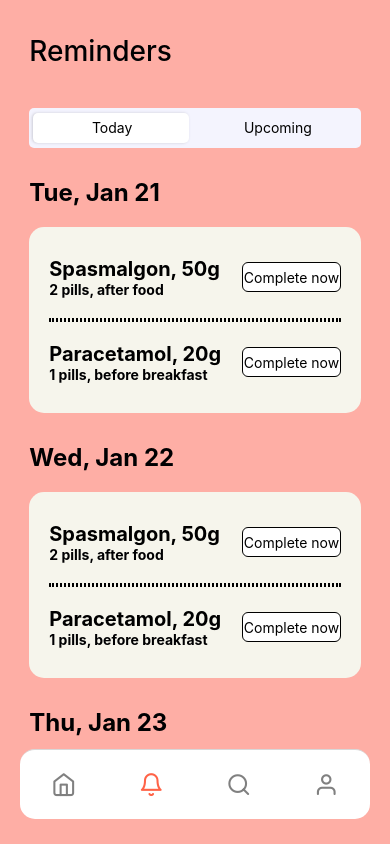
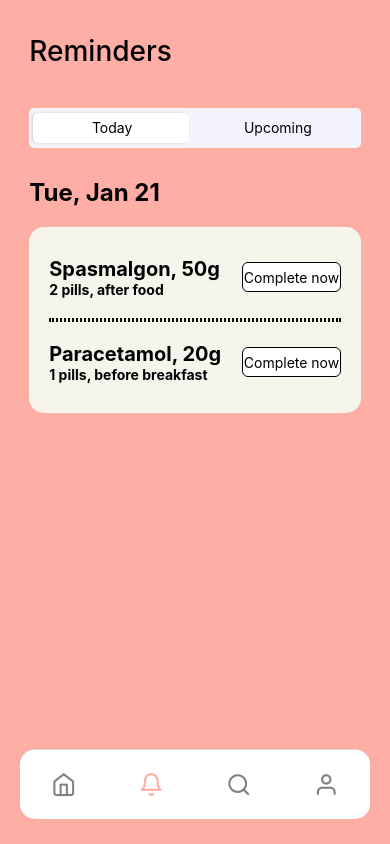
Before and after one commit to intromisan/PillMory, a React Native app: screen /Reminders in a window 390 px wide. Built offline with nearby package versions, Linux system fonts and the light colour scheme.

Commit message:
added "today" and "upcoming" states to reminders screen

```diff
--- a/src/Navigation/NavigationTabs.tsx
+++ b/src/Navigation/NavigationTabs.tsx
@@ -6,14 +6,14 @@ import HomeScreen from "../screens/HomeScreen";
 import RemindersScreen from "../screens/RemindersScreen";
 import DiscoverScreen from "../screens/DiscoverScreen";
 import AccountScreen from "../screens/AccountScreen";
-import LoginScreen from "../screens/LoginScreen";
+import { COLORS } from "../constants";
 
 const Tab = createBottomTabNavigator();
 
 const NavigationTabs = () => {
   return (
     <Tab.Navigator
-      initialRouteName="Reminders"
+      initialRouteName="Home"
       screenOptions={({ route }) => ({
         tabBarShowLabel: false,
         headerShown: false,
@@ -43,7 +43,7 @@ const NavigationTabs = () => {
 
           return <Feather name={iconName} size={size} color={color} />;
         },
-        tabBarActiveTintColor: "tomato",
+        tabBarActiveTintColor: COLORS.secondary,
         tabBarInactiveTintColor: "gray",
       })}
     >
--- /dev/null
+++ b/src/components/RemindersScreen/DayComponent.tsx
@@ -0,0 +1,52 @@
+import { StyleSheet, Text, TouchableOpacity, View } from "react-native";
+import React, { FC } from "react";
+import { COLORS } from "../../constants";
+
+interface DayComponentProps {
+  id: string;
+  name: string;
+  dose: string;
+}
+
+const DayComponent: FC<DayComponentProps> = ({ id, name, dose }) => {
+  return (
+    <View style={styles.medicationContainer} key={id}>
+      <View style={styles.medicationInfo}>
+        <Text style={styles.medicationTitle}>{name}</Text>
+        <Text style={styles.medicationDose}>{dose}</Text>
+      </View>
+      <TouchableOpacity style={styles.completeButton}>
+        <Text>Complete now</Text>
+      </TouchableOpacity>
+    </View>
+  );
+};
+
+export default DayComponent;
+
+const styles = StyleSheet.create({
+  medicationContainer: {
+    flexDirection: "row",
+    alignItems: "center",
+  },
+  medicationInfo: {
+    flex: 2,
+  },
+  medicationTitle: {
+    fontSize: 20,
+    fontWeight: "700",
+  },
+  medicationDose: {
+    fontWeight: "700",
+    color: COLORS.textDark,
+  },
+  completeButton: {
+    flex: 1,
+    borderWidth: 1,
+    borderRadius: 6,
+    alignItems: "center",
+    justifyContent: "center",
+    height: 30,
+    backgroundColor: COLORS.white,
+  },
+});
--- a/src/components/RemindersScreen/DayList.tsx
+++ b/src/components/RemindersScreen/DayList.tsx
@@ -10,6 +10,7 @@ import React from "react";
 import { Medication } from "../../types/interfaces";
 import { Dimensions } from "react-native";
 import { COLORS } from "../../constants";
+import DayComponent from "./DayComponent";
 
 const { width } = Dimensions.get("window");
 
@@ -25,18 +26,8 @@ const DayList: FC<DayListProps> = ({ date, medicationList }) => {
       <View style={styles.listContainer}>
         <FlatList
           data={medicationList}
-          renderItem={({ item, index }) => {
-            return (
-              <View style={styles.medicationContainer} key={item.id}>
-                <View style={styles.medicationInfo}>
-                  <Text style={styles.medicationTitle}>{item.name}</Text>
-                  <Text style={styles.medicationDose}>{item.dose}</Text>
-                </View>
-                <TouchableOpacity style={styles.completeButton}>
-                  <Text>Complete now</Text>
-                </TouchableOpacity>
-              </View>
-            );
+          renderItem={({ item }) => {
+            return <DayComponent {...item} />;
           }}
           ItemSeparatorComponent={() => <View style={styles.separator} />}
         />
@@ -71,28 +62,4 @@ const styles = StyleSheet.create({
     borderRadius: 1,
     marginVertical: 20,
   },
-  medicationContainer: {
-    flexDirection: "row",
-    alignItems: "center",
-  },
-  medicationInfo: {
-    flex: 2,
-  },
-  medicationTitle: {
-    fontSize: 20,
-    fontWeight: "700",
-  },
-  medicationDose: {
-    fontWeight: "700",
-    color: COLORS.textDark,
-  },
-  completeButton: {
-    flex: 1,
-    borderWidth: 1,
-    borderRadius: 6,
-    alignItems: "center",
-    justifyContent: "center",
-    height: 30,
-    backgroundColor: COLORS.white,
-  },
 });
--- a/src/components/RemindersScreen/ScreenNavigator.tsx
+++ b/src/components/RemindersScreen/ScreenNavigator.tsx
@@ -1,20 +1,44 @@
-import { StyleSheet, Text, View } from "react-native";
+import { StyleSheet, Text, TouchableWithoutFeedback, View } from "react-native";
 import React from "react";
 import { COLORS } from "../../constants";
 import { Dimensions } from "react-native";
+import { useAppDispatch, useAppSelector } from "../../hooks";
+import { onScreenStateChange } from "../../redux/slices/reminders";
 
 const { width, height } = Dimensions.get("window");
 
 const ScreenNavigator = () => {
+  const screenState = useAppSelector((state) => state.reminders.screenState);
+  const dispatch = useAppDispatch();
+
+  const activeBlockClasses = [
+    styles.activeBlock,
+    screenState === "today"
+      ? styles.activeBlockToday
+      : styles.activeBlockUpcoming,
+  ];
+
+  const screenStateChangeHandler = (state: "today" | "upcoming") => {
+    dispatch(onScreenStateChange(state));
+  };
+
   return (
     <View style={styles.screenNavigator}>
+      <TouchableWithoutFeedback
+        onPress={() => screenStateChangeHandler("today")}
+      >
         <View style={styles.screenNavigatorItem}>
           <Text>Today</Text>
         </View>
+      </TouchableWithoutFeedback>
+      <TouchableWithoutFeedback
+        onPress={() => screenStateChangeHandler("upcoming")}
+      >
         <View style={styles.screenNavigatorItem}>
           <Text>Upcoming</Text>
         </View>
-      <View style={[styles.activeBlock]} />
+      </TouchableWithoutFeedback>
+      <View style={activeBlockClasses} />
     </View>
   );
 };
@@ -44,7 +68,6 @@ const styles = StyleSheet.create({
     position: "absolute",
     backgroundColor: "#ffffff",
     top: 5,
-    left: 3.5,
     width: (width * 0.85) / 2 - 10,
     height: 30,
     elevation: 3,
@@ -58,4 +81,10 @@ const styles = StyleSheet.create({
     shadowOpacity: 1,
     shadowRadius: 3,
   },
+  activeBlockToday: {
+    left: 3.5,
+  },
+  activeBlockUpcoming: {
+    right: 3.5,
+  },
 });
--- a/src/constants/color.ts
+++ b/src/constants/color.ts
@@ -7,6 +7,7 @@ const white = "#ffffff";
 const main = "#F6F5EC";
 const secondary = "#FEAEA5";
 const accent = "#A477AF";
+const darkAccent = "#373251";
 
 export default {
   backgroundColor,
@@ -18,4 +19,5 @@ export default {
   main,
   secondary,
   accent,
+  darkAccent,
 };
--- /dev/null
+++ b/src/hooks.ts
@@ -0,0 +1,5 @@
+import { TypedUseSelectorHook, useDispatch, useSelector } from "react-redux";
+import { AppDispatch, RootState } from "./redux/store";
+
+export const useAppDispatch = () => useDispatch<AppDispatch>();
+export const useAppSelector: TypedUseSelectorHook<RootState> = useSelector;
--- a/src/redux/reminders.ts
+++ b/src/redux/slices/reminders.ts
@@ -1,26 +1,24 @@
 import { createSlice, PayloadAction } from "@reduxjs/toolkit";
 
 export interface RemindersState {
-  screenShown: "today" | "upcoming";
+  screenState: "today" | "upcoming";
 }
-
-const initialState: RemindersState = {
-  screenShown: "today",
-};
 
 export const remindersSlice = createSlice({
   name: "reminders",
-  initialState,
+  initialState: {
+    screenState: "today",
+  } as RemindersState,
   reducers: {
-    onScreenShownChange: (
+    onScreenStateChange: (
       state,
       action: PayloadAction<"today" | "upcoming">
     ) => {
-      state.screenShown = action.payload;
+      state.screenState = action.payload;
     },
   },
 });
 
-export const { onScreenShownChange } = remindersSlice.actions;
+export const { onScreenStateChange } = remindersSlice.actions;
 
 export default remindersSlice.reducer;
--- a/src/redux/store.ts
+++ b/src/redux/store.ts
@@ -1,5 +1,5 @@
 import { configureStore } from "@reduxjs/toolkit";
-import RemindersReducer from "./reminders";
+import RemindersReducer from "./slices/reminders";
 
 export const store = configureStore({
   reducer: {
--- a/src/screens/RemindersScreen.tsx
+++ b/src/screens/RemindersScreen.tsx
@@ -11,10 +11,30 @@ import React from "react";
 import { COLORS } from "../constants";
 import ScreenNavigator from "../components/RemindersScreen/ScreenNavigator";
 import DayList from "../components/RemindersScreen/DayList";
+import { useAppSelector } from "../hooks";
 
 const { width, height } = Dimensions.get("window");
 
-const reminders = [
+const todayReminders = [
+  {
+    id: "qweqwe",
+    date: "Tue, Jan 21",
+    medicationList: [
+      {
+        id: "1asda1",
+        name: "Spasmalgon, 50g",
+        dose: "2 pills, after food",
+      },
+      {
+        id: "1as123a",
+        name: "Paracetamol, 20g",
+        dose: "1 pills, before breakfast",
+      },
+    ],
+  },
+];
+
+const upcomingReminders = [
   {
     id: "qweqwe",
     date: "Tue, Jan 21",
@@ -82,13 +102,15 @@ const reminders = [
 ];
 
 const RemindersScreen = () => {
+  const screenState = useAppSelector((state) => state.reminders.screenState);
+
   return (
     <SafeAreaView style={styles.screenContainer}>
       <Text style={styles.screenTitle}>Reminders</Text>
       <ScreenNavigator />
       <View style={{ flex: 1, marginBottom: height * 0.08, marginTop: 30 }}>
         <FlatList
-          data={reminders}
+          data={screenState === "today" ? todayReminders : upcomingReminders}
           renderItem={({ item }) => (
             <DayList
               key={item.id}
```
Lines whose indentation alone changed are shown as unchanged.
